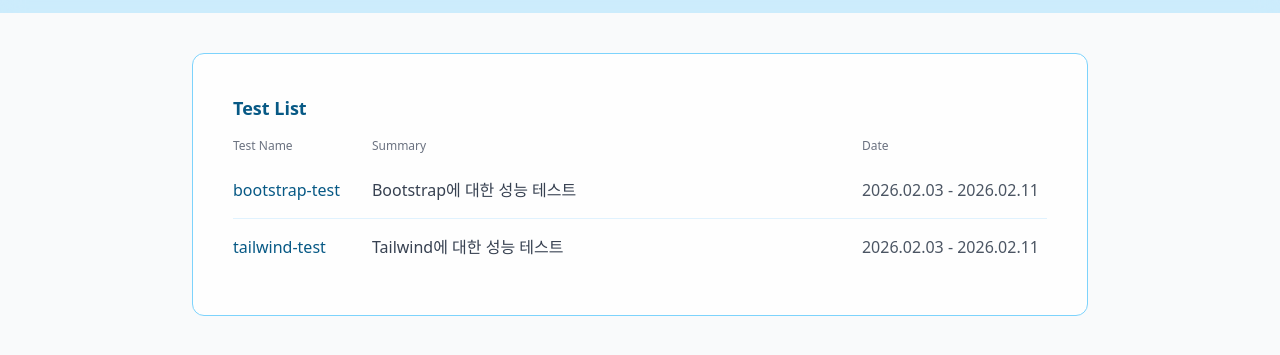
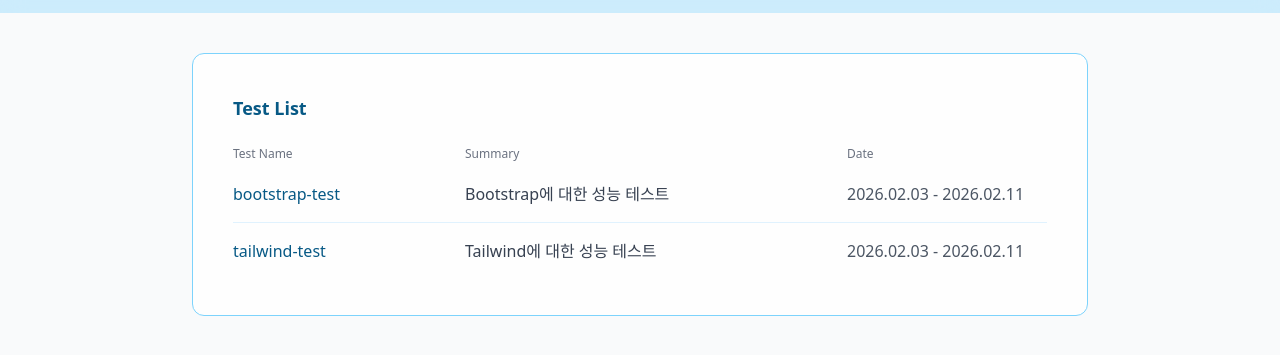
Before and after one commit to andoricano/PrivateLab, a website: page CssFrameworkCompare/test.html in a window 1280 px wide. Shown: the part 47-402 px from the top of the page. Drawn offline with nearby package versions, Linux system fonts and the light colour scheme.

Commit message:
[fix] history list에 a 누락된거 추가.

```diff
--- a/CssFrameworkCompare/test.html
+++ b/CssFrameworkCompare/test.html
@@ -44,29 +44,35 @@
     </header>
 
     <main>
+
+
         <section>
             <div class="max-w-4xl my-10 mx-auto border border-sky-300 rounded-xl bg-white/80 p-10">
-                <div class="text-lg font-semibold mb-4">Test List</div>
+                <div class="text-lg font-semibold mb-6">Test List</div>
 
-                <div class="grid grid-cols-[auto_1fr_auto] gap-x-8 items-center">
+                <div class="grid grid-cols-[200px_1fr_200px] gap-x-8 items-center w-full">
 
                     <div class="text-xs text-gray-500 pb-2">Test Name</div>
                     <div class="text-xs text-gray-500 pb-2">Summary</div>
-                    <div class="text-xs text-gray-500 pb-2 px-2">Date</div>
+                    <div class="text-xs text-gray-500 pb-2">Date</div>
 
-                    <div class="font-medium py-4">bootstrap-test</div>
-                    <div class="font-medium py-4 text-gray-700">Bootstrap에 대한 성능 테스트</div>
-                    <div class="font-medium py-4 px-2 text-gray-600 whitespace-nowrap">2026.02.03 - 2026.02.11</div>
+                    <a href="./test/bootstrap-test.html"
+                        class="col-span-full grid grid-cols-[200px_1fr_200px] gap-x-8 items-center py-3     hover:bg-black/5 transition-colors rounded-lg">
+                        <div class="font-medium">bootstrap-test</div>
+                        <div class="font-medium text-gray-700">Bootstrap에 대한 성능 테스트</div>
+                        <div class="font-medium text-gray-600 whitespace-nowrap">2026.02.03 - 2026.02.11</div>
+                    </a>
 
-                    <div class="col-span-full border-b border-sky-100"></div>
+                    <div class="col-span-full border-b border-sky-100 my-1"></div>
 
-                    <div class="font-medium py-4">tailwind-test</div>
-                    <div class="font-medium py-4 text-gray-700">Tailwind에 대한 성능 테스트</div>
-                    <div class="font-medium py-4 px-2 text-gray-600 whitespace-nowrap">2026.02.03 - 2026.02.11</div>
-
+                    <a href="./test/tailwind-test.html"
+                        class="col-span-full grid grid-cols-[200px_1fr_200px] gap-x-8 items-center py-3    hover:bg-black/5 transition-colors rounded-lg">
+                        <div class="font-medium">tailwind-test</div>
+                        <div class="font-medium text-gray-700">Tailwind에 대한 성능 테스트</div>
+                        <div class="font-medium text-gray-600 whitespace-nowrap">2026.02.03 - 2026.02.11</div>
+                    </a>
                 </div>
             </div>
-
         </section>
 
     </main>
```
